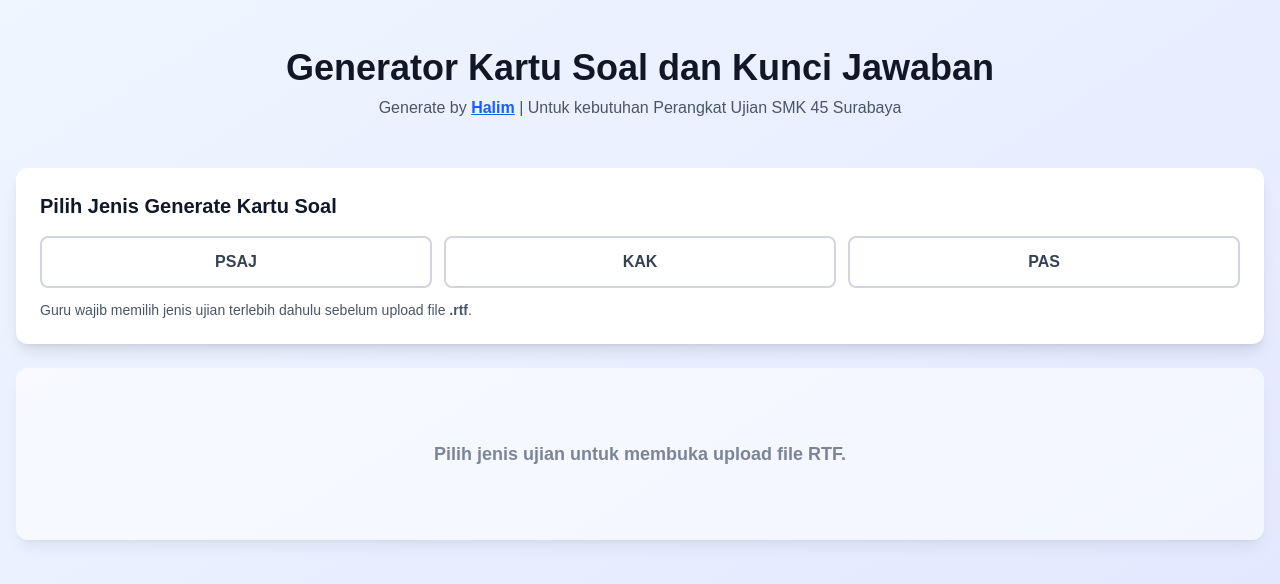
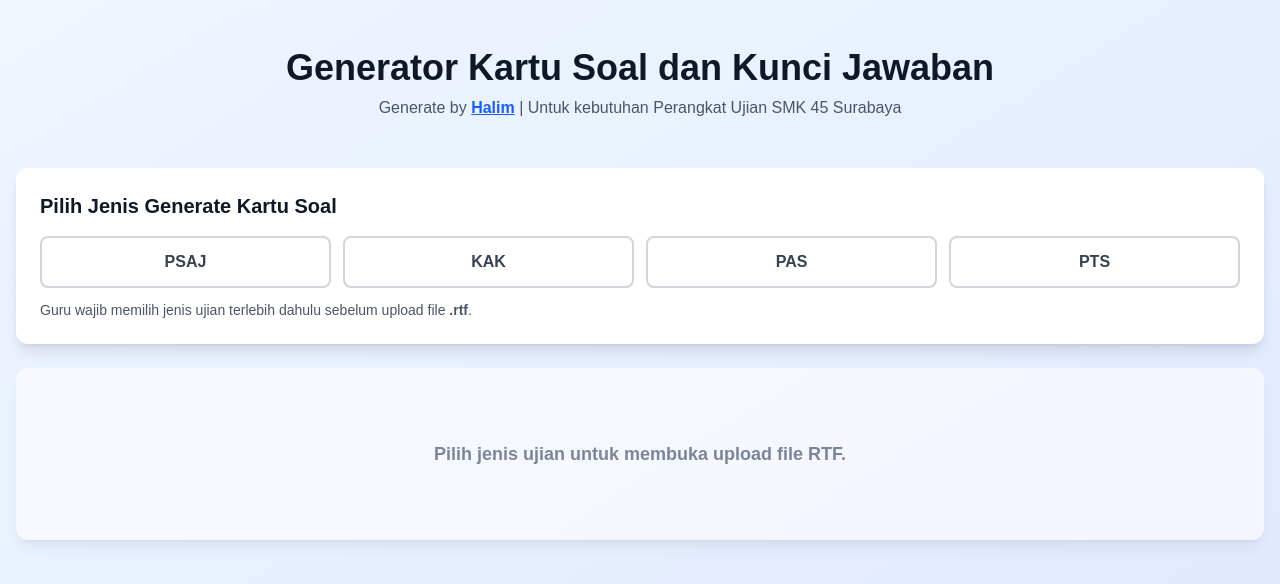
Before and after one commit to Burzess/kartu-soal-psaj, a Next.js app: page / in a window 1280 px wide. Shown: the top 584 px of the page. Built offline with nearby package versions, Linux system fonts and the light colour scheme.

Commit message:
feat: tambah opsi jenis ujian PTS (Penilaian Tengah Semester)

```diff
--- a/app/page.tsx
+++ b/app/page.tsx
@@ -11,7 +11,7 @@ import { KisiKisiData, KisiKisiItem } from '@/lib/kisi-parser';
 import jsPDF from 'jspdf';
 import html2canvas from 'html2canvas';
 
-type ExamType = 'PSAJ' | 'KAK' | 'PAS';
+type ExamType = 'PSAJ' | 'KAK' | 'PAS' | 'PTS';
 
 export default function Home() {
   const [parseResult, setParseResult] = useState<ParseResult | null>(null);
@@ -27,7 +27,7 @@ export default function Home() {
     tahunPelajaran: '2025 / 2026'
   });
   const [isExporting, setIsExporting] = useState(false);
-  const examTypeOptions: ExamType[] = ['PSAJ', 'KAK', 'PAS'];
+  const examTypeOptions: ExamType[] = ['PSAJ', 'KAK', 'PAS', 'PTS'];
   const metadataLabels: Record<keyof typeof metadata, string> = {
     namaSekolah: 'Nama Sekolah',
     mataPelajaran: 'Mata Pelajaran',
@@ -184,7 +184,7 @@ export default function Home() {
 
   const handleParsed = (result: ParseResult) => {
     if (!examType) {
-      alert('Pilih jenis ujian (PSAJ, KAK, atau PAS) sebelum upload file RTF.');
+      alert('Pilih jenis ujian (PSAJ, KAK, PAS, atau PTS) sebelum upload file RTF.');
       return;
     }
 
@@ -282,7 +282,7 @@ export default function Home() {
           <div className="space-y-6">
             <div className="bg-white rounded-xl shadow-lg p-6 print:hidden">
               <h2 className="text-xl font-bold mb-4 text-gray-900">Pilih Jenis Generate Kartu Soal</h2>
-              <div className="grid grid-cols-1 sm:grid-cols-3 gap-3">
+              <div className="grid grid-cols-2 sm:grid-cols-4 gap-3">
                 {examTypeOptions.map((type) => (
                   <button
                     key={type}
--- a/components/KartuSoal.tsx
+++ b/components/KartuSoal.tsx
@@ -4,7 +4,7 @@ import React from 'react';
 import { Question, ExtractedImage } from '@/lib/parser';
 import { KisiKisiItem } from '@/lib/kisi-parser';
 
-type ExamType = 'PSAJ' | 'KAK' | 'PAS';
+type ExamType = 'PSAJ' | 'KAK' | 'PAS' | 'PTS';
 
 interface KartuSoalProps {
   question: Question;
--- a/components/KartuSoalEssay.tsx
+++ b/components/KartuSoalEssay.tsx
@@ -5,7 +5,7 @@ import { Question, ExtractedImage } from '@/lib/parser';
 import { KisiKisiItem } from '@/lib/kisi-parser';
 import Image from 'next/image';
 
-type ExamType = 'PSAJ' | 'KAK' | 'PAS';
+type ExamType = 'PSAJ' | 'KAK' | 'PAS' | 'PTS';
 
 interface KartuSoalEssayProps {
   question: Question;
--- a/components/KunciJawaban.tsx
+++ b/components/KunciJawaban.tsx
@@ -3,7 +3,7 @@
 import React from 'react';
 import { Question, ExtractedImage } from '@/lib/parser';
 
-type ExamType = 'PSAJ' | 'KAK' | 'PAS';
+type ExamType = 'PSAJ' | 'KAK' | 'PAS' | 'PTS';
 
 interface KunciJawabanProps {
   questions: Question[];
@@ -66,7 +66,8 @@ export default function KunciJawaban({ questions, examType, metadata, skorPerSoa
   const examHeaderByType: Record<ExamType, string> = {
     PSAJ: 'PENILAIAN SUMATIF AKHIR JENJANG (PSAJ)',
     KAK: 'KOMPETENSI AKHIR KELULUSAN (KAK)',
-    PAS: 'PENILAIAN AKHIR SEMESTER (PAS)'
+    PAS: 'PENILAIAN AKHIR SEMESTER (PAS)',
+    PTS: 'PENILAIAN TENGAH SEMESTER (PTS)'
   };
 
   const hasPG = pgQuestions.length > 0;
```
Also changed, not shown: 1 other file (tests, documents, lock files or other folders).
